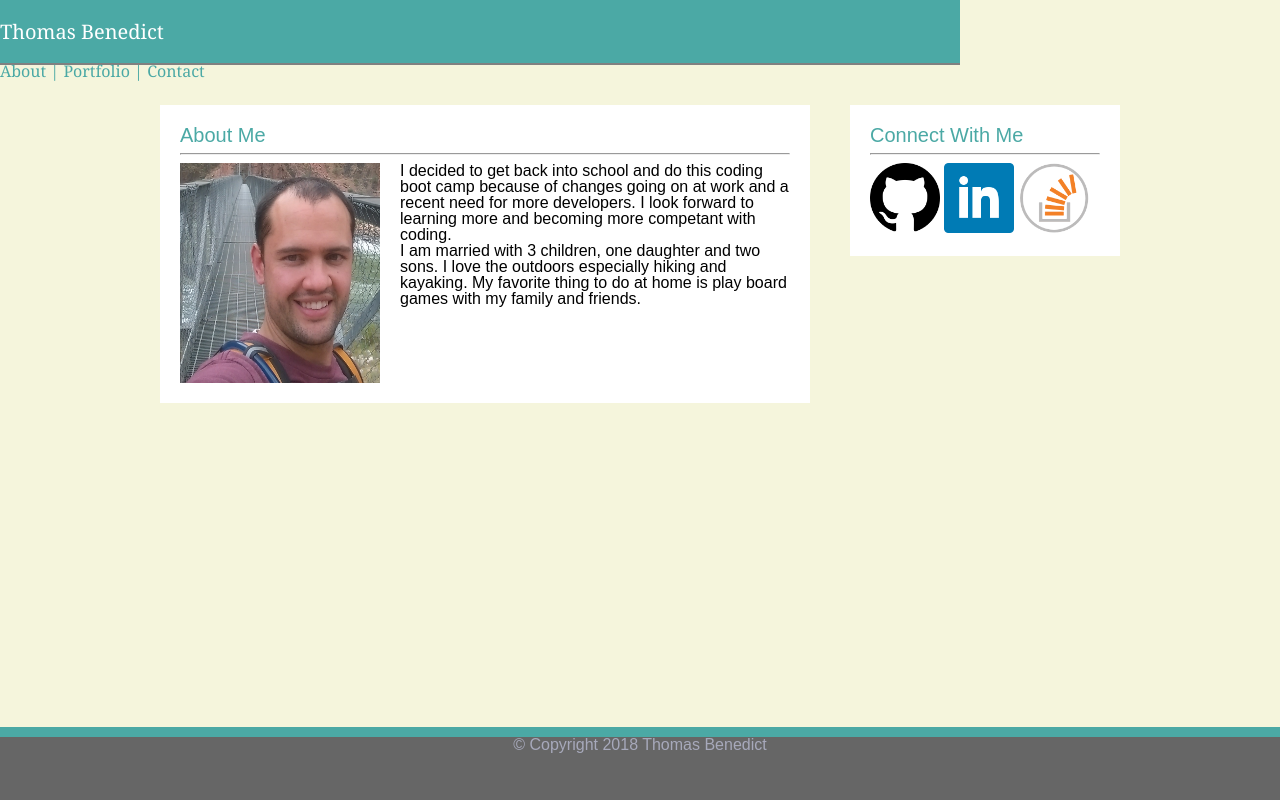
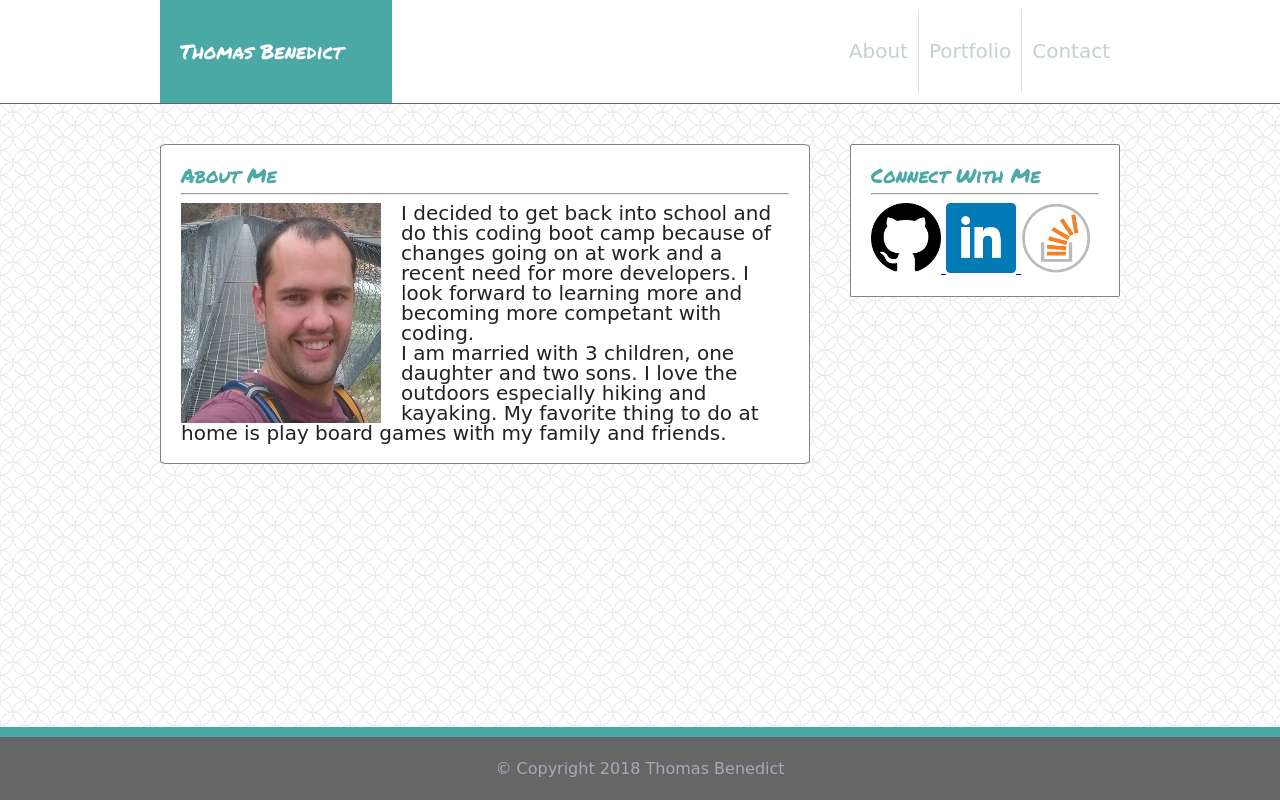
Before and after one commit to tombene/Basic-Portfolio, a plain HTML site: page index.html in a window 1280 px wide. Drawn offline with Linux system fonts and the light colour scheme; a web font is replaced by a local one.

Commit message:
added a bunch of stuff

```diff
--- a/assets/css/style.css
+++ b/assets/css/style.css
@@ -1,15 +1,48 @@
 body {
-	font-family: 'Arial', 'Helvetica Neue', Helvetica, sans-serif;
-	background-image:	url("assets/images/page-background.png");
-	background-color: beige;
+	font-family: 'Patrick Hand SC', cursive;
+	background-image: url("../images/page-background.png");
 }
-header {
-	font-family: 'Georgia', Times, Times New Roman, serif;
-	right: 0;
-	left: 0;
-	border-bottom: 2px solid gray;
-	height: 63px;
+
+.mainheader {
+	display: flex;
+	justify-content: center;
+	background-color: #ffffff;
+	border-bottom: 1px solid #666666;
+	line-height: 63px;
+	overflow-x: hidden;
+}
+.headerinside {
 	width: 960px;
+	display: flex;
+	justify-content: space-between;
+}
+.headernav {
+	display: inline-block;
+	position: relative;
+	top: 10%;
+}
+.headerul {
+	display: flex;
+	justify-content: flex-end;
+}
+.headerli {
+	list-style-type: none;
+	padding: 10px;
+	font-size: 20px;
+	/* margin: 10px; */
+}
+.headerli a {
+	float: right;
+	text-decoration: none;
+	color: #c5d1d0;
+}
+.headerli:hover {
+	background-color: #4ba9a5;
+	color:white;
+}
+.middleli {
+	border-left: 1px solid rgb(228, 221, 221);
+	border-right: 1px solid rgb(228, 221, 221);;
 }
 footer {
 	position:absolute;
@@ -21,23 +54,32 @@ footer {
 	left: 0;
 	height: 63px;
 	border-top: 10px solid #4ba9a5;
+	line-height: 63px;
 }
 h1 {
+	font-family: 'Permanent Marker', cursive;
 	color: #4ba9a5;
 	font-size: 20px;
 }
+p {
+	/* line-height: 1.5px; */
+	font-size: 20px;
+	color: #222;
+}
+section {
+	border: 1px solid rgb(136, 130, 130);
+	border-radius: 1%;
+	/* border: 1px solid rgba(255, 0, 0, .5); */
+	-webkit-background-clip: padding-box; /* for Safari */
+	background-clip: padding-box; /* for IE9+, Firefox 4+, Opera, Chrome */
+}
 .nametab {
 	background-color: #4ba9a5;
-	height: 63px;
 	color: white;
 	line-height: 63px;
-}
-.headernavlinks {
-	color: #4ba9a5;
-}
-.headernavlinks a {
-	text-decoration: none;
-	color: #4ba9a5;
+	padding: 20px;
+	width: 20%;
+	display: inline-block;
 }
 .myface {
 	width:200px;
@@ -52,14 +94,14 @@ h1 {
 	width:	960px;
 }
 .mainsection {
-	width: 610px;
+	width: 608px;
 	float: left;
 	background-color: #ffffff;
 	padding: 20px;
 	margin-right: 40px;
 }
 .sidebar {
-	width: 230px;
+	width: 228px;
 	float: right;
 	background-color: #ffffff;
 	padding: 20px;
--- a/index.html
+++ b/index.html
@@ -1,19 +1,36 @@
 <!DOCTYPE html>
 <html lang="en">
+
 <head>
 	<meta charset="UTF-8">
 	<meta name="viewport" content="width=device-width, initial-scale=1.0">
 	<meta http-equiv="X-UA-Compatible" content="ie=edge">
 	<link rel="stylesheet" href="assets/css/reset.css">
+	<link href="https://fonts.googleapis.com/css?family=Patrick+Hand+SC|Permanent+Marker" rel="stylesheet">
 	<link rel="stylesheet" href="assets/css/style.css">
 
 	<title>Student Bio</title>
 </head>
+
 <body>
 	<div class="content">
-		<header>
-			<h1 class="nametab">Thomas Benedict</h1>
-			<div class="headernavlinks"><a href="index.html">About</a> | <a href="portfolio.html">Portfolio</a> | <a href="contact.html">Contact</a></div>
+		<header class="mainheader">
+			<div class="headerinside">
+				<h1 class="nametab">Thomas Benedict</h1>
+				<nav class="headernav">
+					<ul class="headerul">
+						<li class="headerli">
+							<a href="index.html">About</a>
+						</li>
+						<li class="headerli middleli">
+							<a href="portfolio.html">Portfolio</a>
+						</li>
+						<li class="headerli">
+							<a href="contact.html">Contact</a>
+						</li>
+					</ul>
+				</nav>
+			</div>
 		</header>
 		<main class="contentinside">
 
@@ -22,19 +39,27 @@
 				<hr>
 				<img src="assets/images/myface.jpg" alt="Me" class="myface">
 				<p>
-					I decided to get back into school and do this coding boot camp because of changes going on at work and a recent need for more developers. I look forward to learning more and becoming more competant with coding.
+					I decided to get back into school and do this coding boot camp because of changes going on at work and a recent need for
+					more developers. I look forward to learning more and becoming more competant with coding.
 				</p>
 				<p>
-					I am married with 3 children, one daughter and two sons. I love the outdoors especially hiking and kayaking. My favorite thing to do at home is play board games with my family and friends.
+					I am married with 3 children, one daughter and two sons. I love the outdoors especially hiking and kayaking. My favorite
+					thing to do at home is play board games with my family and friends.
 				</p>
 			</section>
 			<section class="sidebar">
 				<h1>Connect With Me</h1>
 				<hr>
 				<div>
-					<a href=""><img src="assets/images/mark-github.png" alt="github" class="socialicon"></a>
-					<a href=""><img src="assets/images/square-linkedin.png" alt="linkedin" class="socialicon"></a>
-					<a href=""><img src="assets/images/stackoverflow.png" alt="stackoverflow" class="socialicon"></a>
+					<a href="https://github.com/tombene">
+						<img src="assets/images/mark-github.png" alt="github" class="socialicon">
+					</a>
+					<a href="https://www.linkedin.com/in/thomas-f-benedict/">
+						<img src="assets/images/square-linkedin.png" alt="linkedin" class="socialicon">
+					</a>
+					<a href="https://stackoverflow.com/users/3850115/tombene">
+						<img src="assets/images/stackoverflow.png" alt="stackoverflow" class="socialicon">
+					</a>
 				</div>
 			</section>
 		</main>
@@ -43,4 +68,5 @@
 		&#169 Copyright 2018 Thomas Benedict
 	</footer>
 </body>
+
 </html>
```
